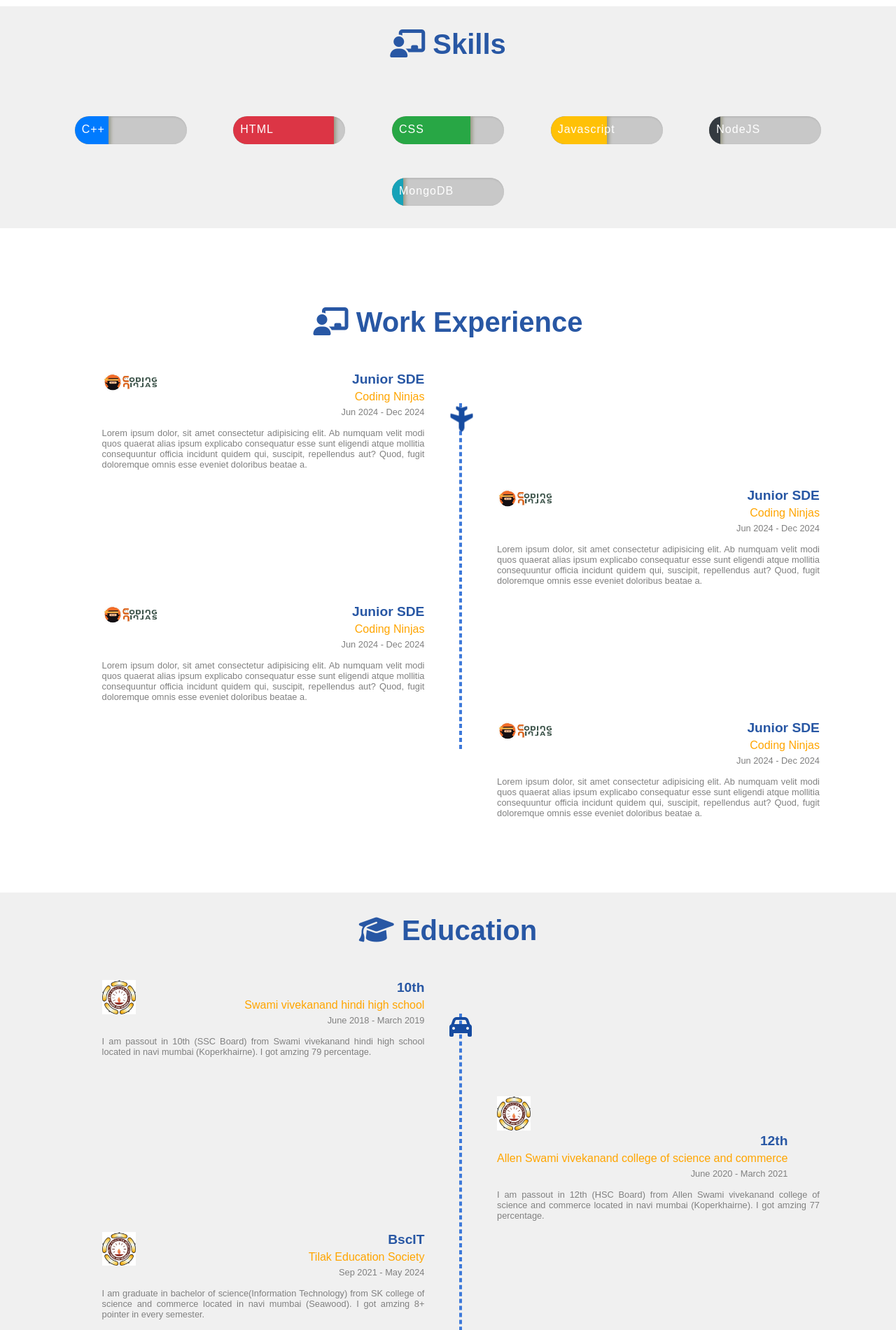
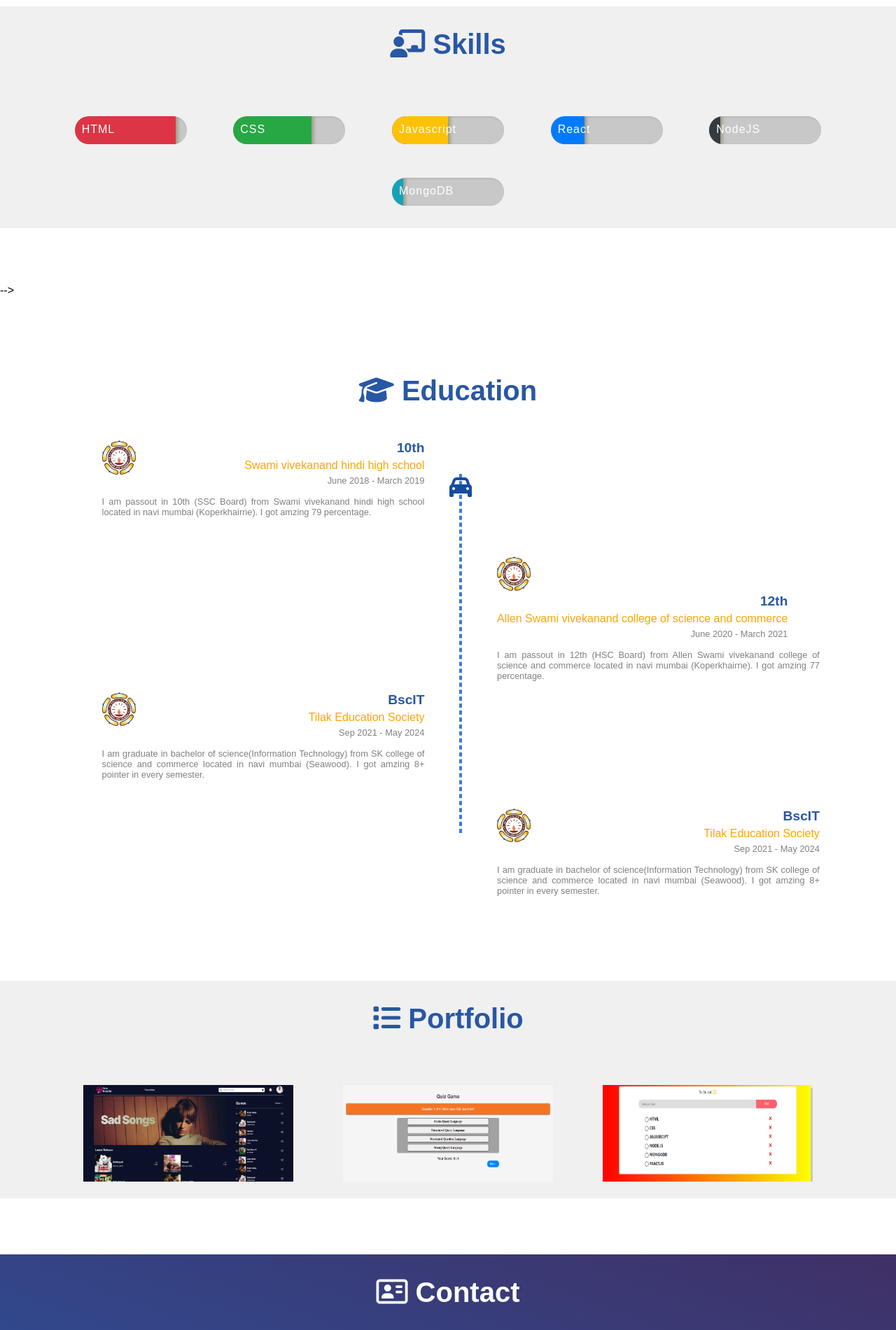
Before and after one commit to Sundaram-Gupta/sundaram-portfolio, a plain HTML site: page index.html in a window 1280 px wide. Shown: the part 900-2800 px from the top of the page at 70% size. Drawn offline with Linux system fonts and the light colour scheme.

Commit message:
Update index.html
Updated portfolio section

```diff
--- a/index.html
+++ b/index.html
@@ -19,7 +19,7 @@
                 <li><a href="#">HOME</a></li>
                 <li><a href="#about">ABOUT</a></li>
                 <li><a href="#skills">SKILLS</a></li>
-                <li><a href="#experience">EXPERIENCE</a></li>
+<!--                 <li><a href="#experience">EXPERIENCE</a></li> -->
                 <li><a href="#education">EDUCATION</a></li>
                 <li><a href="#portfolio">PORTFOLIO</a></li>
                 <li><a href="#contact">CONTACT</a></li>
@@ -36,7 +36,7 @@
                     <li><a href="#">Home</a></li>
                     <li><a href="#about">About</a></li>
                     <li><a href="#skills">Skills</a></li>
-                    <li><a href="#experience">Experience</a></li>
+<!--                     <li><a href="#experience">Experience</a></li> -->
                     <li><a href="#education">Education</a></li>
                     <li><a href="#portfolio">Portfolio</a></li>
                     <li><a href="#contact">Contact</a></li>
@@ -103,19 +103,13 @@
 
             <div class="section-content">
                 <div id="progress-bar">
-                    <div class="progress-level level-10">
-                        <div class="skill-name">
-                            <span>C++</span>
-                        </div>
-                    </div>
-                </div>
-                <div id="progress-bar">
                     <div class="progress-level level-20">
                         <div class="skill-name">
                             <span>HTML</span>
                         </div>
                     </div>
                 </div>
+
                 <div id="progress-bar">
                     <div class="progress-level level-30">
                         <div class="skill-name">
@@ -123,6 +117,7 @@
                         </div>
                     </div>
                 </div>
+
                 <div id="progress-bar">
                     <div class="progress-level level-40">
                         <div class="skill-name">
@@ -130,6 +125,15 @@
                         </div>
                     </div>
                 </div>
+
+                <div id="progress-bar">
+                    <div class="progress-level level-10">
+                        <div class="skill-name">
+                            <span>React</span>
+                        </div>
+                    </div>
+                </div>
+
                 <div id="progress-bar">
                     <div class="progress-level level-50">
                         <div class="skill-name">
@@ -137,6 +141,7 @@
                         </div>
                     </div>
                 </div>
+
                 <div id="progress-bar">
                     <div class="progress-level level-60">
                         <div class="skill-name">
@@ -149,7 +154,7 @@
         </section>
 
         <!-- Experience-section -->
-        <section id="experience">
+<!--         <section id="experience">
             <div class="section-title">
                 <h1> <span><i class="fa-solid fa-chalkboard-user"></i></span> <span>Work Experience</span></h1>
             </div>
@@ -258,7 +263,7 @@
 
         </section>
 
-        <!-- Education-section -->
+        <!-- Education-section --> -->
         <section id="education">
             <div class="section-title">
                 <h1> <span><i class="fa-solid fa-graduation-cap"></i></span> <span>Education</span></h1>
@@ -377,7 +382,7 @@
                 </div>
 
                 <div class="portfolio-img-container">
-                    <img src="Quiz Game.png" alt="Quiz Game">
+                    <img src="IMG/Quiz Game.png" alt="Quiz Game">
                     <a href="https://sundaram-gupta.github.io/Quiz-Game/">
                         <div class="portfolio-details">
                             <p>Quiz Game</p>
@@ -386,7 +391,7 @@
                 </div>
 
                 <div class="portfolio-img-container">
-                    <img src="To-Do List.png" alt="To-Do List">
+                    <img src="IMG/To-Do List.png" alt="To-Do List">
                     <a href="https://sundaram-gupta.github.io/To-Do-List/">
                         <div class="portfolio-details">
                             <p>To-Do List</p>
```
